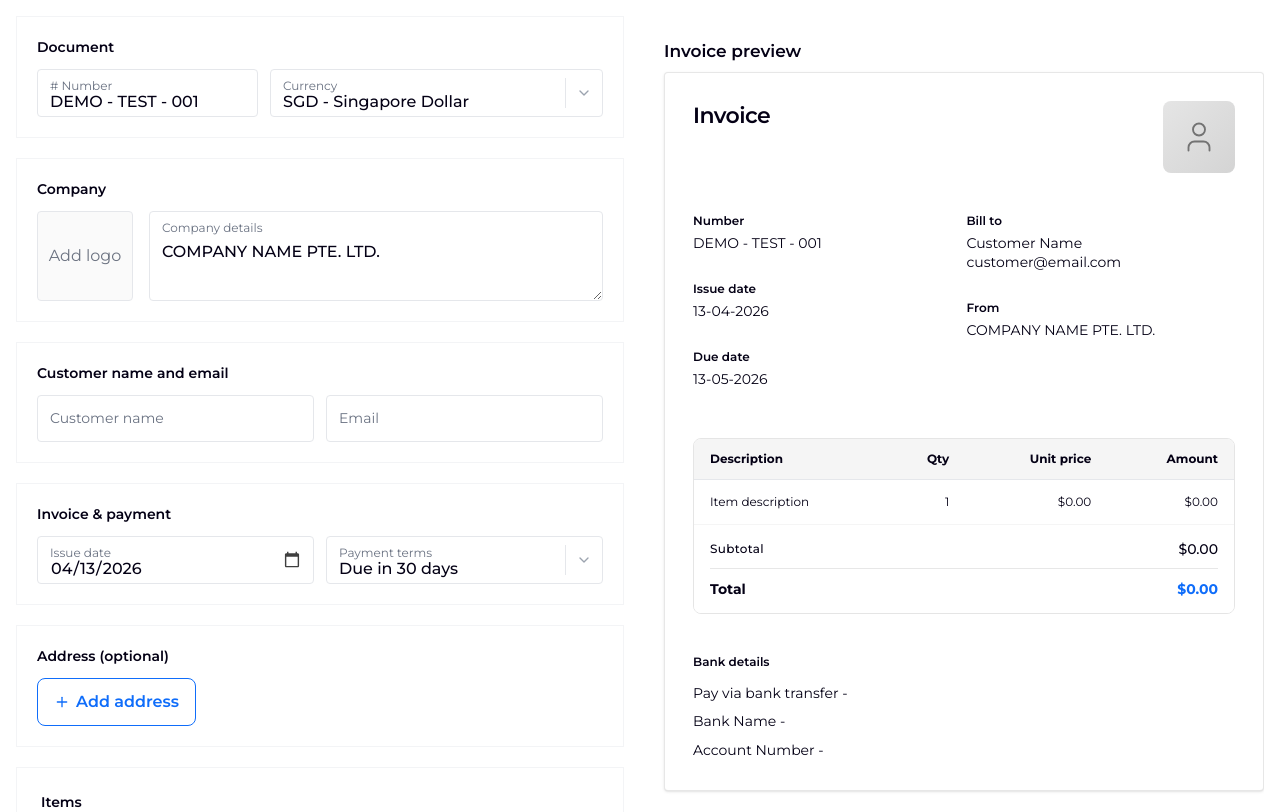
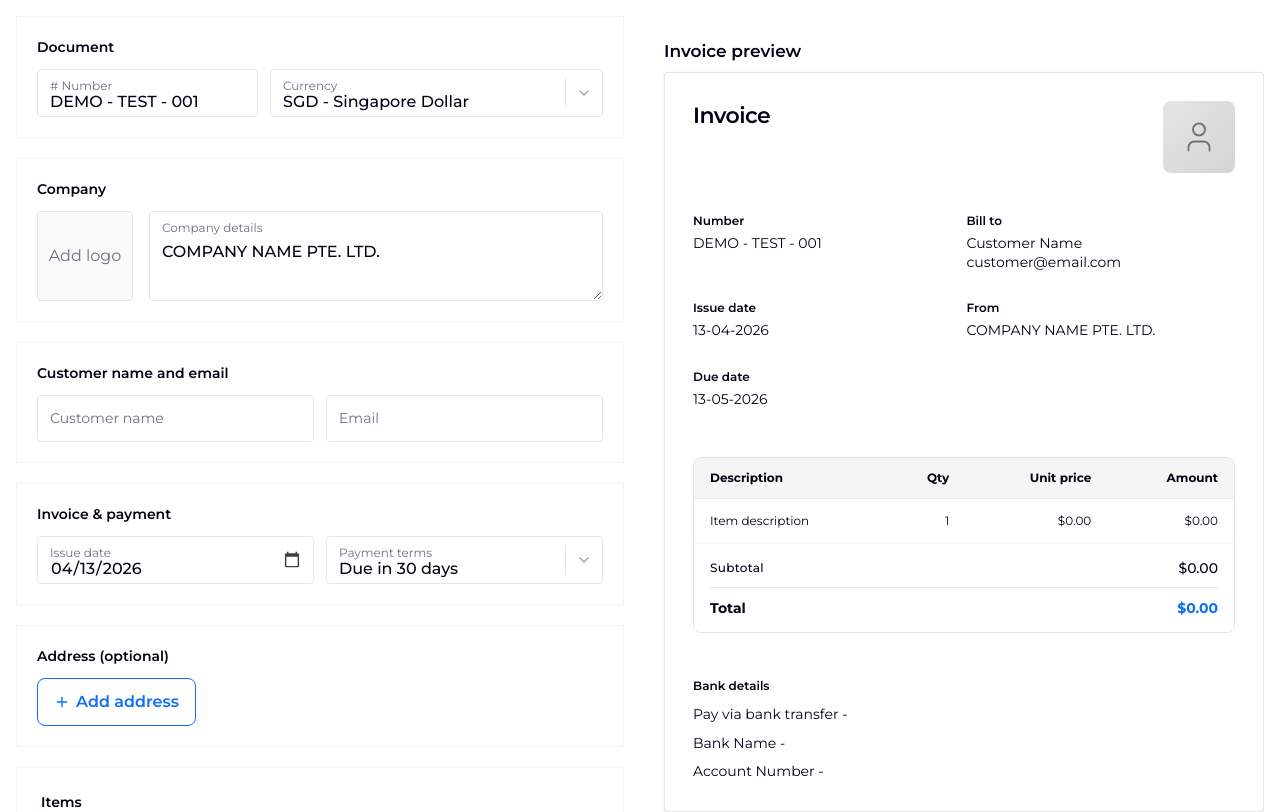
Before and after one commit to sonytrinh91/sleek-invoice-generator, a React (Vite) app: page / in a window 1280 px wide. Shown: the top 812 px of the page. Built offline with nearby package versions, Linux system fonts and the light colour scheme.

Commit message:
fix: refactor styles

```diff
--- a/src/components/invoice/InvoiceSheet.jsx
+++ b/src/components/invoice/InvoiceSheet.jsx
@@ -1,3 +1,4 @@
+import { clsx } from 'clsx'
 import { User } from 'lucide-react'
 import { formatInvoiceAddress, formatMoney } from '../../invoice/utils.js'
 
@@ -5,11 +6,11 @@
 const valueClass =
   'mt-1.5 text-sm font-normal leading-snug text-fg'
 
-function MetaBlock({ label, children }) {
+function MetaBlock({ label, children, valueClassName }) {
   return (
-    <div>
+    <div className="min-w-0 self-start">
       <div className={labelClass}>{label}</div>
-      <div className={valueClass}>{children}</div>
+      <div className={clsx(valueClass, valueClassName)}>{children}</div>
     </div>
   )
 }
@@ -58,33 +59,30 @@
         {logoBlock}
       </div>
 
-      <div className="invoice-sheet__meta mb-12 grid grid-cols-1 items-start gap-10 sm:grid-cols-[minmax(0,1fr)_minmax(0,1.15fr)] sm:gap-x-10 sm:gap-y-0">
-        <div className="flex flex-col gap-7">
-          <MetaBlock label="Number">
-            {form.invoiceNumber || '—'}
-          </MetaBlock>
-          <MetaBlock label="Issue date">{issueDisplay}</MetaBlock>
-          <MetaBlock label="Due date">{dueDisplay}</MetaBlock>
-        </div>
-
-        <div className="flex flex-col gap-7">
+      {/*
+        Row-wise 2-column grid so each row aligns at the top (Number|Bill to, Issue|From, Due|Address).
+        Avoids independent flex columns drifting when Bill to is taller than Number.
+      */}
+      <div className="invoice-sheet__meta mb-12 grid grid-cols-1 items-start gap-x-10 gap-y-7 sm:grid-cols-[minmax(0,1fr)_minmax(0,1.15fr)]">
+        <MetaBlock label="Number">{form.invoiceNumber || '—'}</MetaBlock>
         <MetaBlock label="Bill to">
           <span className="whitespace-pre-line">{billTo}</span>
         </MetaBlock>
+        <MetaBlock label="Issue date">{issueDisplay}</MetaBlock>
         <MetaBlock label="From">
           <span className="whitespace-pre-line">
             {form.companyName?.trim() || '—'}
           </span>
         </MetaBlock>
+        <MetaBlock label="Due date">{dueDisplay}</MetaBlock>
         {addressBlock ? (
-            <div>
-              <div className={labelClass}>Address</div>
-              <div className={`${valueClass} whitespace-pre-line text-fg-secondary`}>
+          <MetaBlock
+            label="Address"
+            valueClassName="whitespace-pre-line text-fg-secondary"
+          >
             {addressBlock}
-              </div>
-            </div>
+          </MetaBlock>
         ) : null}
-        </div>
       </div>
 
       <div className="invoice-sheet__table-card mb-10 overflow-hidden rounded-lg border border-neutral-200 bg-white">
@@ -177,10 +175,10 @@
 
       {form.bankDetailsText.trim() ? (
         <div className="mt-2">
-          <h4 className="mb-3 text-xs! font-semibold text-fg-strong">
+          <span className="text-xs! font-semibold text-fg-strong">
             Bank details
-          </h4>
-          <div className="space-y-1.5 text-[14px] leading-relaxed text-fg-secondary">
+          </span>
+          <div className="space-y-1.5 mt-1.5 text-[14px] leading-relaxed text-fg-secondary">
             {form.bankDetailsText.split('\n').map((line, idx) => (
               <p key={idx}>{line || '\u00a0'}</p>
             ))}
--- a/src/index.css
+++ b/src/index.css
@@ -679,6 +679,13 @@
 
 :is(#sleek-invoice-app, .sleek-invoice-print-root) .invoice-sheet__meta {
   display: grid !important;
+  align-items: start !important;
+}
+
+@media (min-width: 640px) {
+  :is(#sleek-invoice-app, .sleek-invoice-print-root) .invoice-sheet__meta {
+    grid-template-columns: minmax(0, 1fr) minmax(0, 1.15fr) !important;
+  }
 }
 
 :is(#sleek-invoice-app, .sleek-invoice-print-root) .invoice-sheet__logo {
```
Lines whose indentation alone changed are shown as unchanged.
